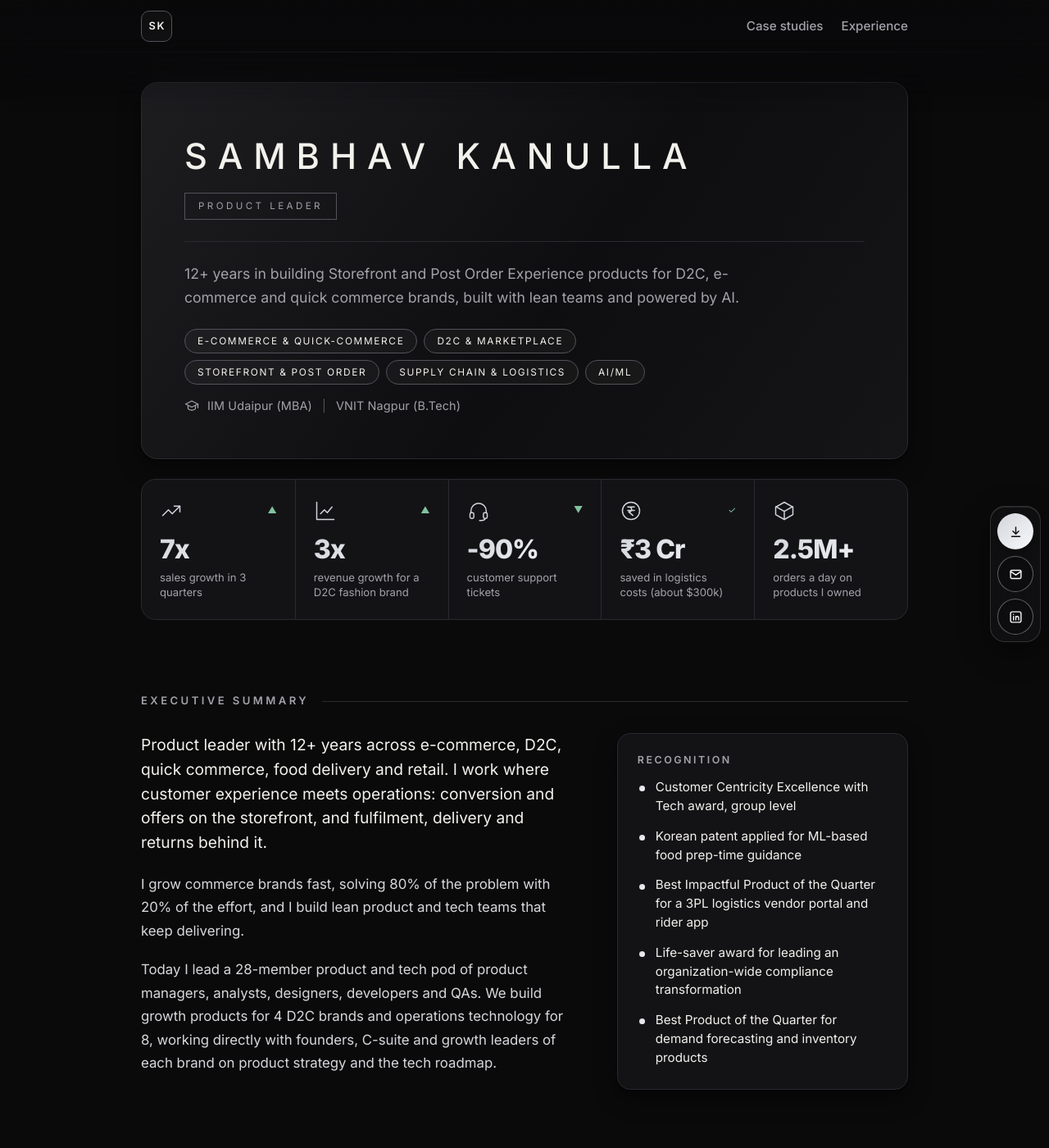
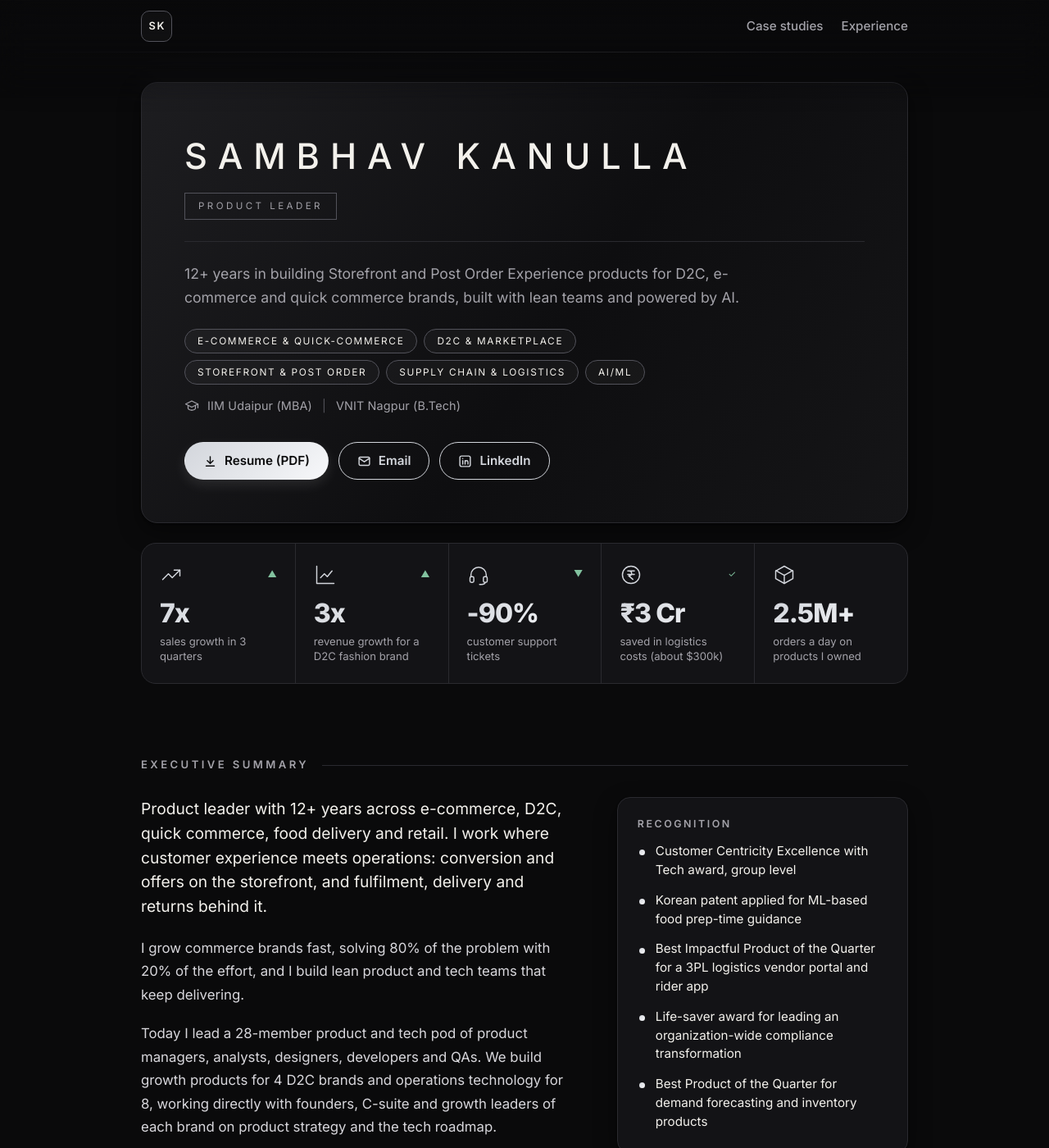
Before and after one commit to sambhavkanulla/sambhavkanulla.github.io, a Jekyll site: the page built from index.html, in a window 1280 px wide and 1400 px high. Shown: the whole window at 82% size. Built offline with Jekyll 4.4.1, drawn with Linux system fonts in a browser that asks for light colours.

Commit message:
Restore hero buttons; sticky dock appears after hero buttons scroll away
Co-Authored-By: Claude Sonnet 5.5 <noreply@anthropic.com>
Claude-Session: https://claude.ai/code/session_01PrKmB98M39T9226rhsuyd2

```diff
--- a/_layouts/default.html
+++ b/_layouts/default.html
@@ -37,6 +37,9 @@
 <script>
 (function () {
   var b = document.body, h = document.querySelector('.ph-hero .name, .hero .name');
+  var c = document.querySelector('.hero-cta');
+  if (c && 'IntersectionObserver' in window) new IntersectionObserver(function (e) { b.classList.toggle('show-dock', !e[0].isIntersecting && e[0].boundingClientRect.top < 0); }, { rootMargin: '-64px 0px 0px 0px' }).observe(c);
+  else if (c) b.classList.add('show-dock');
   if (!h || !('IntersectionObserver' in window)) { b.classList.add('show-name'); return; }
   new IntersectionObserver(function (e) { b.classList.toggle('show-name', !e[0].isIntersecting); }, { rootMargin: '-64px 0px 0px 0px' }).observe(h);
 })();
--- a/assets/css/portfolio.css
+++ b/assets/css/portfolio.css
@@ -494,3 +494,8 @@ body.show-name .brand-name { opacity: 1; max-width: 260px; }
   body { padding-bottom: 76px; }
 }
 @media (min-width: 1160px) and (max-width: 1359px) { .dock { right: 10px; } }
+
+/* sticky contact dock appears once the hero buttons scroll out of view */
+.dock { opacity: 0; visibility: hidden; pointer-events: none; transition: opacity 0.25s ease, visibility 0.25s; }
+body.show-dock .dock { opacity: 1; visibility: visible; pointer-events: auto; }
+@media (max-width: 1159px) { body { padding-bottom: 0; } body.show-dock { padding-bottom: 76px; } }
--- a/index.html
+++ b/index.html
@@ -17,6 +17,11 @@ permalink: /
   <p class="edu">
     <svg viewBox="0 0 24 24" aria-hidden="true"><path d="M2 9l10-5 10 5-10 5z"/><path d="M6 11.5V16c0 1.4 2.7 3 6 3s6-1.6 6-3v-4.5"/><path d="M22 9v6"/></svg>
     {% for e in p.education %}<span>{{ e }}</span>{% endfor %}
+  </p>
+  <p class="cta-row hero-cta">
+    {% if p.resume_file != "" %}<a class="btn" href="{{ p.resume_file | relative_url }}"><svg viewBox="0 0 24 24" aria-hidden="true"><path d="M12 4v11"/><path d="M7 11l5 5 5-5"/><path d="M5 20h14"/></svg>Resume (PDF)</a>{% endif %}
+    <a class="btn btn-ghost" href="mailto:{{ p.email }}"><svg viewBox="0 0 24 24" aria-hidden="true"><rect x="3" y="5" width="18" height="14" rx="2"/><path d="M3 7l9 6 9-6"/></svg>Email</a>
+    <a class="btn btn-ghost" href="{{ p.linkedin }}" target="_blank" rel="noopener"><svg viewBox="0 0 24 24" aria-hidden="true"><rect x="3" y="3" width="18" height="18" rx="3"/><path d="M8 11v6M8 7.5v.01M12 17v-6M12 13.5c0-1.5 1-2.5 2.5-2.5S17 12 17 13.5V17"/></svg>LinkedIn</a>
   </p>
 </section>
 
```
